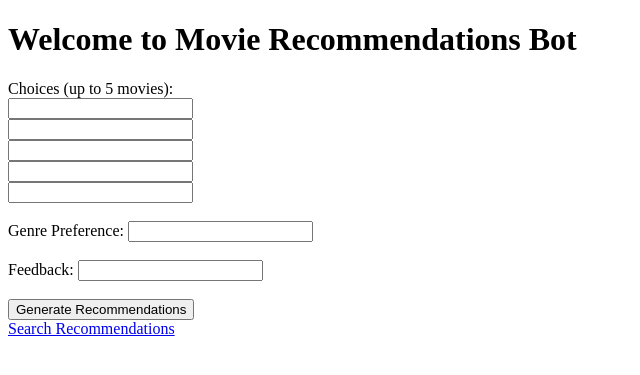
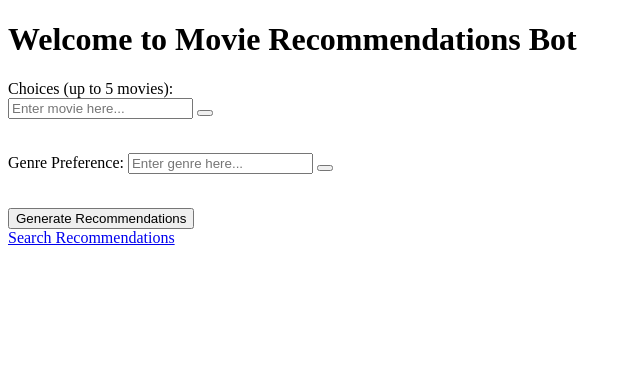
Before and after one commit to ashergarvens/Flick_Found, a Flask app: page / in a window 1280 px wide. Shown: the top 375 px of the page, without its empty margins (0-640 px from the left). Run offline with Flask 3, Linux system fonts and the light colour scheme.

Commit message:
choices list and genres list generated

```diff
--- a/flick_found/app.py
+++ b/flick_found/app.py
@@ -1,5 +1,4 @@
 import os
-
 from flask import Flask, render_template, request, redirect, url_for
 import pandas as pd
 from sqlalchemy import create_engine, text
@@ -7,6 +6,7 @@ import requests
 import openai
 from openai import OpenAI
 import json
+from bs4 import BeautifulSoup
 
 app = Flask(__name__)
 
@@ -16,6 +16,32 @@ OPENAI_API_KEY = os.environ.get('OPENAI_API_KEY')
 TMDB_BASE_URL = 'https://api.themoviedb.org/3'
 openai.api_key = OPENAI_API_KEY
 
+def ul_to_py_list(html_file):
+    with open(html_file, 'r', encoding='utf-8') as file:
+        html_content = file.read()
+
+    soup = BeautifulSoup(html_content, 'html.parser')
+
+    # Extract choices list
+    choices_ul = soup.find('ul', id='choices-list')
+    choices_list = [li.text.strip() for li in choices_ul.find_all('li')] if choices_ul else []
+
+    # Extract genre list
+    genre_ul = soup.find('ul', id='genre-list')
+    genre_list = [li.text.strip() for li in genre_ul.find_all('li')] if genre_ul else []
+
+    return choices_list, genre_list
+
+def get_upcoming_movies(tmbd_api_key):
+    # calls to get upcoming movies -> we can process them to get chatgpt recommendations
+    url = f'https://api.themoviedb.org/3/movie/upcoming?api_key={tmdb_api_key}'
+    response = requests.get(url)
+    if response.status_code == 200:
+        return response.json()['results']
+    else:
+        return []
+
+    response = requests.get(url, headers=headers)
 
 def get_movie_poster(title):
     search_url = f"{TMDB_BASE_URL}/search/movie"
@@ -32,12 +58,10 @@ def get_movie_poster(title):
     return None
 
 
-def generate_recommendations(choices, preferences, feedback):
+def generate_recommendations(movie_choices, preferences):
     print("\nProcessing request....")
     while True:
         try:
-            if feedback:
-                feedback = "Use this feedback in your response: ", feedback
             client = OpenAI(
                 api_key=OPENAI_API_KEY,
             )
@@ -47,27 +71,29 @@ def generate_recommendations(choices, preferences, feedback):
                     {"role": "system", "content": f"Please give me a "
                                                   f"recommendation based on "
                                                   f"these movies here "
-                                                  f"{choices} "
-                                                  f"and with the preferences "
-                                                  f"{preferences}."
-                                                  f"{feedback}."},
+                                                  f"{movie_choices} "
+                                                  f"and with the genres: "
+                                                  f"{preferences}."},
 
-                    {"role": "user",
-                     "content": "You are a movie recommendation"
-                                "bot that takes in similar movies and gives 10"
-                                "specific movie recommendation as a "
-                                "response in a "
-                                "json""format with the following keys: "
-                                "title, genre, rating out"
-                                "of 10 from IMDB, release date. "
-                                "Please do it as one"
-                                "json string with the key as "
-                                "recommendations with a"
-                                "list of 10 movies with their "
-                                "respective attributes. and"
-                                "use double quotes and also please "
-                                "end with a closing"
-                                "curly bracket"}
+                    {"role": "user", "content": "You are a movie recommendation bot that takes in similar movies "
+                                                "and gives 10 specific movie recommendations as a response in a json format "
+                                                "with the following keys: title, genre, rating out of 10 from IMDB, release date. "
+                                                "Please provide the recommendations as one json string with the key 'recommendations' "
+                                                "containing a list of 10 movies with their respective attributes. "
+                                                "Use double quotes for all strings. Here is a sample format:\n\n"
+                                                 "{\n"
+                                                 "  \"recommendations\": [\n"
+                                                 "    {\n"
+                                                 "      \"title\": \"Movie Title\",\n"
+                                                 "      \"genre\": \"Genre\",\n"
+                                                 "      \"rating\": \"8.5\",\n"
+                                                 "      \"release_date\": \"YYYY-MM-DD\"\n"
+                                                 "    },\n"
+                                                 "    ... 9 more movies ...\n"
+                                                 "  ]\n"
+                                                 "}.\n"
+                                                 "Please end with a closing curly bracket."
+                    }
                 ]
             )
             # print(completion.choices[0].message.content)
@@ -85,9 +111,19 @@ def process_response(response):
             'title': item['title'],
             'genre': item['genre'],
             'rating': item['rating'],
-            'releaseDate': item['release date']
+            'releaseDate': item['release_date']
         })
     return processed_recommendations
+
+
+def process_choices_and_recommendations(movie_choices, recommendations):
+    while True:
+        try:
+            recommendtaions = generate_recommendations(movie_choices, recommendations)
+            processed_recommendations = process_response(recommendations)
+            return processed_recommendations
+        except KeyError:
+            print('There was a key error when converting the response to the proper dictionary. Retrying GPT request...')
 
 
 def modify_database(recommendations):
@@ -104,12 +140,11 @@ def index():
 
 @app.route('/generate', methods=['POST'])
 def generate():
-    choices = request.form.getlist('choices')
-    preferences = request.form['preferences']
-    feedback = request.form['feedback']
+    choices, genres = ul_to_py_list('index.html')
+    # choices = request.form.getlist('choices-list') # todo MUST FIX AFTER index.html UPDATED
+    # preferences = request.form['preferences']
 
-    response = generate_recommendations(choices, preferences, feedback)
-    recommendations = process_response(response)
+    recommendations = process_choices_and_recommendations(choices, genres)
     modify_database(recommendations)
 
     return redirect(url_for('results'))
--- a/flick_found/templates/index.html
+++ b/flick_found/templates/index.html
@@ -6,19 +6,60 @@
 </head>
 <body>
     <h1>Welcome to Movie Recommendations Bot</h1>
-    <form action="{{ url_for('generate') }}" method="POST">
+    <form action="{{ url_for('generate') }}" id="choices_form" method="POST">
         <label for="choices">Choices (up to 5 movies):</label><br>
-        <input type="text" name="choices" required><br>
-        <input type="text" name="choices"><br>
-        <input type="text" name="choices"><br>
-        <input type="text" name="choices"><br>
-        <input type="text" name="choices"><br><br>
-        <label for="preferences">Genre Preference:</label>
-        <input type="text" id="preferences" name="preferences" required><br><br>
-        <label for="feedback">Feedback:</label>
-        <input type="text" id="feedback" name="feedback"><br><br>
+        <input type="text" name="choices" id="movie-choice" placeholder="Enter movie here...">
+        <button type="button" id="add-movie-button"></button><br><br>
+        <ul id="choices-list"></ul>
+        <label for="genres">Genre Preference:</label>
+        <input type="text" name="genres" id="genre-choice" placeholder="Enter genre here...">
+        <button type="button" id="add-genre-button"></button><br><br>
+        <ul id="genre-list"> </ul>
         <button type="submit">Generate Recommendations</button>
     </form>
     <a href="{{ url_for('search') }}">Search Recommendations</a>
 </body>
+<script>
+
+    document.addEventListener('DOMContentLoaded', function() {
+        const addMovieButton = document.getElementById('add-movie-button');
+        const addGenreButton = document.getElementById('add-genre-button');
+        const movieChoice = document.getElementById('movie-choice');
+        const choicesList = document.getElementById('choices-list');
+        const genreChoice = document.getElementById('genre-choice');
+        const genreList = document.getElementById('genre-list');
+
+        addMovieButton.addEventListener('click', function(event) {
+            const newItemText = movieChoice.value.trim();
+            if (newItemText !== '') {
+                addItemToList(newItemText, choicesList);
+                movieChoice.value = ''; // Clear the input field
+            }
+        });
+
+        addGenreButton.addEventListener('click', function(event) {
+            const newItemText = genreChoice.value.trim();
+            if (newItemText !== '') {
+                addItemToList(newItemText, genreList);
+                genreChoice.value = ''; // Clear the input field
+            }
+        });
+
+        function addItemToList(itemText, list) {
+            const li = document.createElement('li');
+            li.textContent = itemText;
+            list.appendChild(li);
+        }
+
+        movieChoice.addEventListener('keypress', function(event) {
+            if (event.key === 'Enter') {
+                const newItemText = movieChoice.value.trim();
+                if (newItemText !== '') {
+                    addItemToList(newItemText);
+                    movieChoice.value = ''; // Clear the input field
+                }
+            }
+        });
+    });
+</script>
 </html>
```
Also changed, not shown: requirements.txt (+18 -32 lines).
